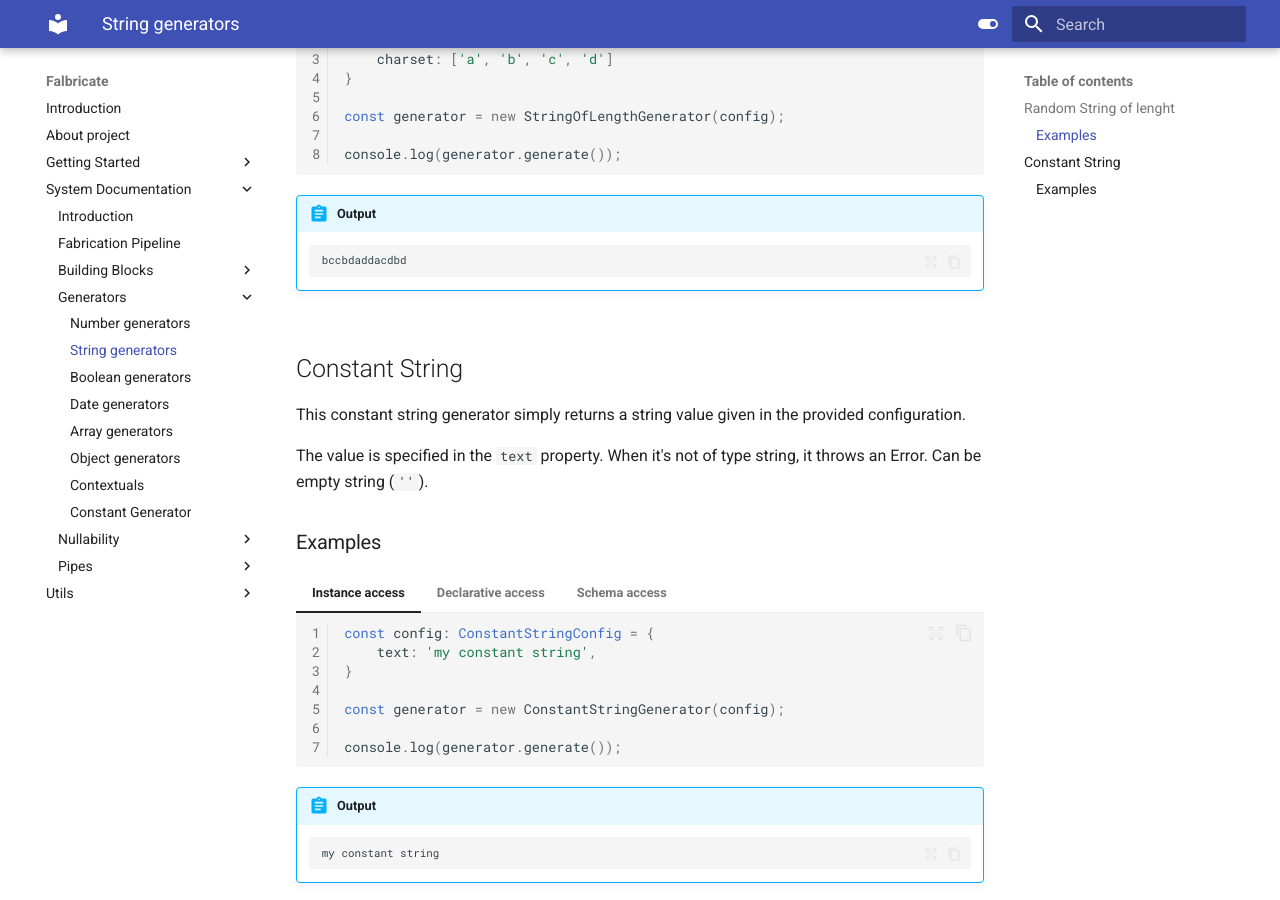
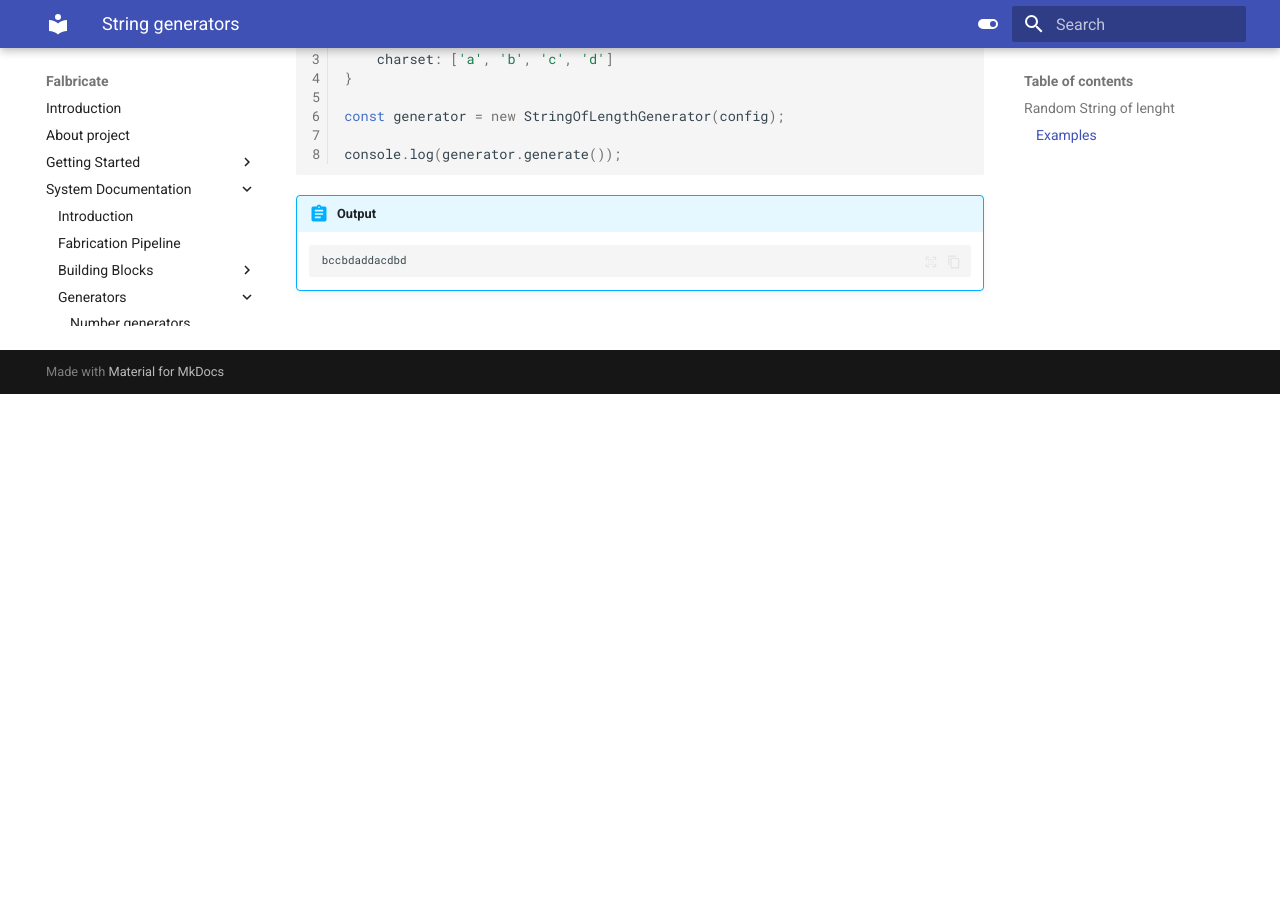
Before and after one commit to vojtechpavlu/falbricate-base, an MkDocs documentation site: the page built from docs/docs/System-Documentation/Generators/02_strings.md, in a window 1280 px wide and 900 px high, scrolled down 506 px. Built offline with MkDocs 1.6.1 and Material for MkDocs 9.7.7, drawn with Linux system fonts in a browser that asks for light colours; after the commit the page ends 900 px from its top, so only the background shows below that.

Commit message:
Update docs

````diff
--- a/docs/docs/System-Documentation/Generators/02_strings.md
+++ b/docs/docs/System-Documentation/Generators/02_strings.md
@@ -74,74 +74,3 @@ it throws an error; so it does when the `length` is negative. Both fields are re
         ```
         { value: 'bccbdaddacdbd' }
         ```
-
-## Constant String
-
-This constant string generator simply returns a string value given
-in the provided configuration.
-
-The value is specified in the `text` property. When it's not of type string,
-it throws an Error. Can be empty string (`''`).
-
-### Examples
-
-=== "Instance access"
-
-    ``` typescript linenums="1"
-    const config: ConstantStringConfig = {
-        text: 'my constant string',
-    }
-
-    const generator = new ConstantStringGenerator(config);
-
-    console.log(generator.generate());
-    ```
-
-    !!! abstract "Output"
-
-        ```
-        my constant string
-        ```
-
-=== "Declarative access"
-
-    ``` typescript linenums="1"
-    const config: ConstantStringConfig = {
-        text: 'my constant string',
-    }
-
-    const generator = getValueGenerator('constant-string', config);
-
-    console.log(generator.get({}));
-    ```
-
-    !!! abstract "Output"
-
-        ```
-        my constant string
-        ```
-
-=== "Schema access"
-
-    ``` javascript linenums="1"
-    const schema: SchemaInput = {
-        fields: {
-            value: {
-                type: 'constant-string',
-                config: {
-                    text: 'my constant string',
-                }
-            }
-        }
-    }
-
-    const fabricator = new Fabricator(schema);
-
-    console.log(fabricator.generate());
-    ```
-
-    !!! abstract "Output"
-
-        ```
-        { value: 'my constant string' }
-        ```
````
Also changed, not shown: docs/docs/System-Documentation/Generators/01_numerics.md (+0 -69 lines), docs/docs/System-Documentation/Generators/05_arrays.md (+0 -69 lines), docs/docs/System-Documentation/Generators/06_objects.md (+8 -8 lines).
